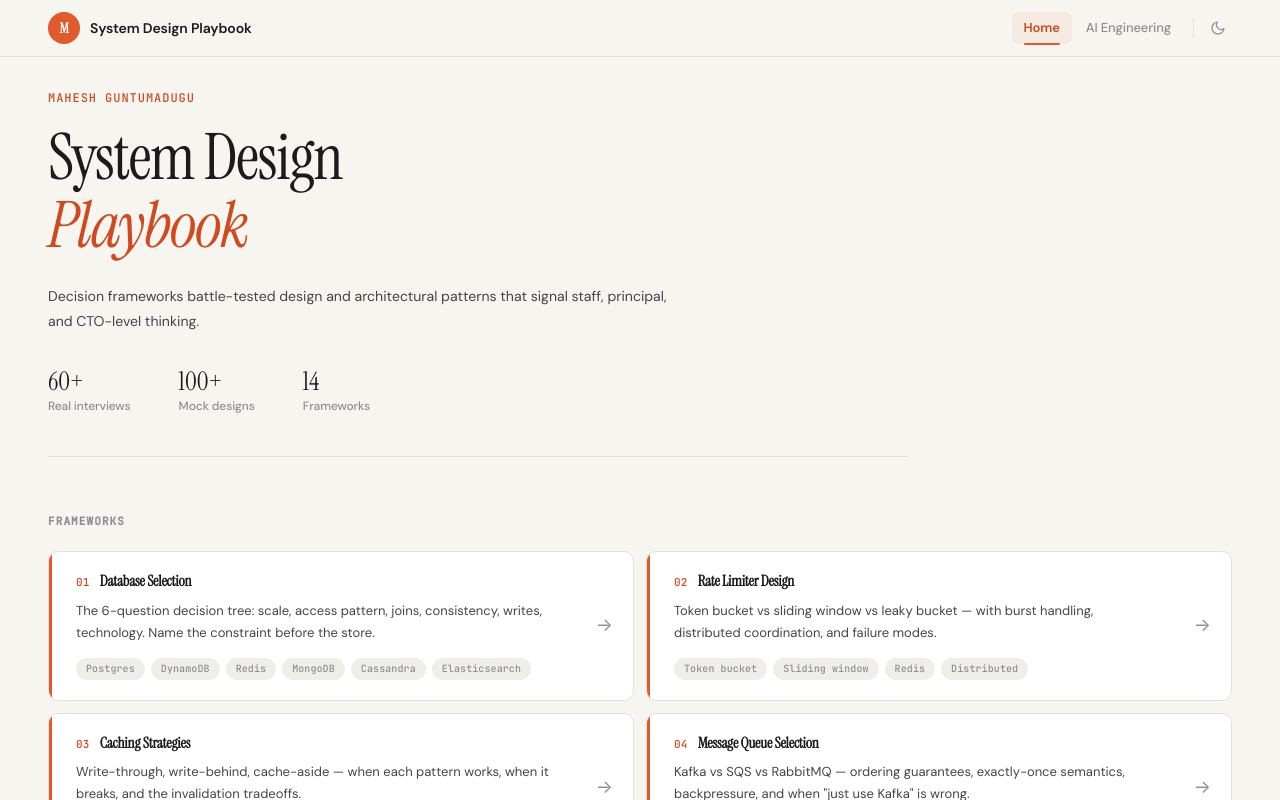
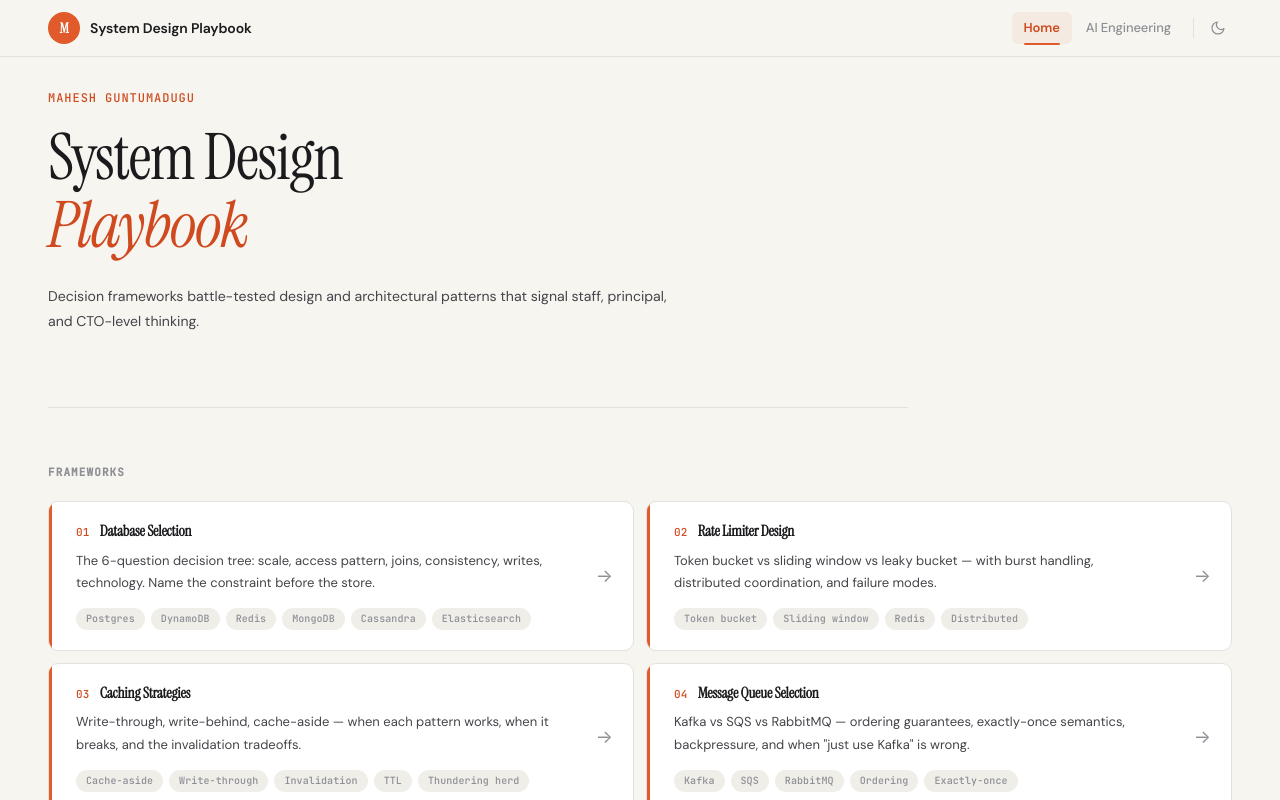
Before and after one commit to gmaheshraju/Hands-on-AgenticAI, a React (Vite) app: page / in a window 1280 px wide. Shown: the top 800 px of the page. Built offline with nearby package versions, Linux system fonts and the light colour scheme.

Commit message:
chore: remove stats section from Home hero

```diff
--- a/src/pages/Home.jsx
+++ b/src/pages/Home.jsx
@@ -129,13 +129,6 @@ export default function Home() {
           Decision frameworks battle-tested design and architectural patterns
           that signal staff, principal, and CTO-level thinking.
         </p>
-        <FadeIn delay={100}>
-          <div className="home-stats">
-            <Stat number="60+" label="Real interviews" />
-            <Stat number="100+" label="Mock designs" />
-            <Stat number="14" label="Frameworks" />
-          </div>
-        </FadeIn>
       </section>
 
       <section style={{ marginBottom: '3.5rem' }}>
```
